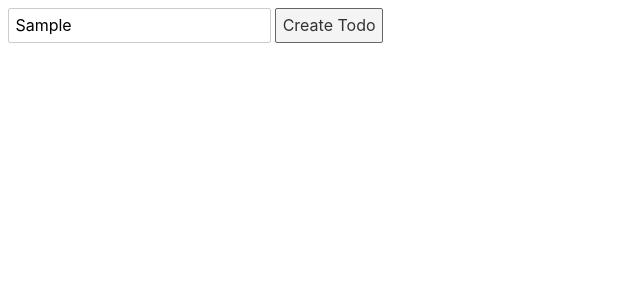
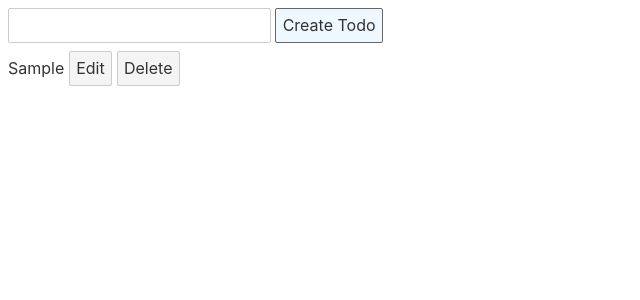
Before and after one commit to kuman514/SvelteTodo, a Svelte app: page / in a window 1280 px wide. Both pictures are taken after typing "Sample" into the empty fields and a click on the button "Create Todo". Shown: the top 300 px of the page, without its empty margins (0-640 px from the left). Built offline with nearby package versions, Linux system fonts and the light colour scheme.

Commit message:
Added adding a todo

```diff
--- a/src/App.svelte
+++ b/src/App.svelte
@@ -1,9 +1,48 @@
 <script>
+	import Todo from './Todo.svelte';
+
 	let title = '';
 	let todos = [];
+	let id = 0;
+
+	function createTodo() {
+		/*
+		const newTodos = Array.from(todos);
+		newTodos.push({
+			id,
+			title
+		});
+		todos = newTodos;
+		*/
+		// Svelte에서는 자기자신을 할당하는 것이 반응성을 살리는 것이라 일반적이다?
+		todos.push({
+			id,
+			title
+		});
+		todos = todos;
+		title = '';
+		id++;
+	}
 </script>
 
-<input type="text" />
-<button>
+<input
+	type="text"
+	bind:value={title}
+	on:keydown={event => {
+		if (event.key === 'Enter') {
+			createTodo();
+		}
+	}}
+/>
+<button on:click={createTodo}>
 	Create Todo
 </button>
+{#each todos as todo}
+	<Todo todo={todo} />
+{/each}
+
+<style>
+	button {
+		background-color: aliceblue;
+	}
+</style>
--- /dev/null
+++ b/src/Todo.svelte
@@ -0,0 +1,22 @@
+<script>
+  // Props
+  export let todo;
+
+  function onEdit() {
+
+  }
+
+  function deleteTodo() {
+
+  }
+</script>
+
+<div>
+  {todo.title}
+  <button on:click={onEdit}>
+    Edit
+  </button>
+  <button on:click={deleteTodo}>
+    Delete
+  </button>
+</div>
--- a/src/main.js
+++ b/src/main.js
@@ -1,10 +1,7 @@
 import App from './App.svelte';
 
 const app = new App({
-	target: document.body,
-	props: {
-		name: 'world'
-	}
+	target: document.body
 });
 
 export default app;
```
